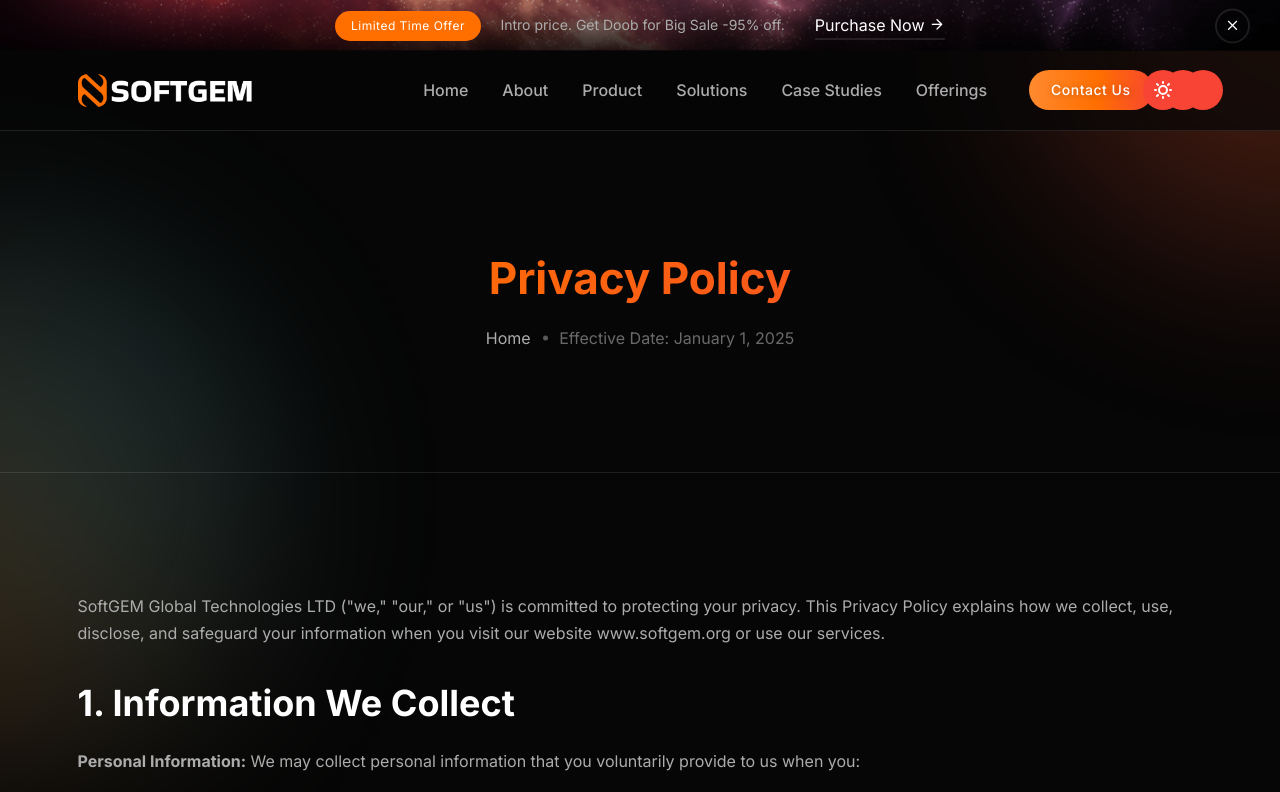
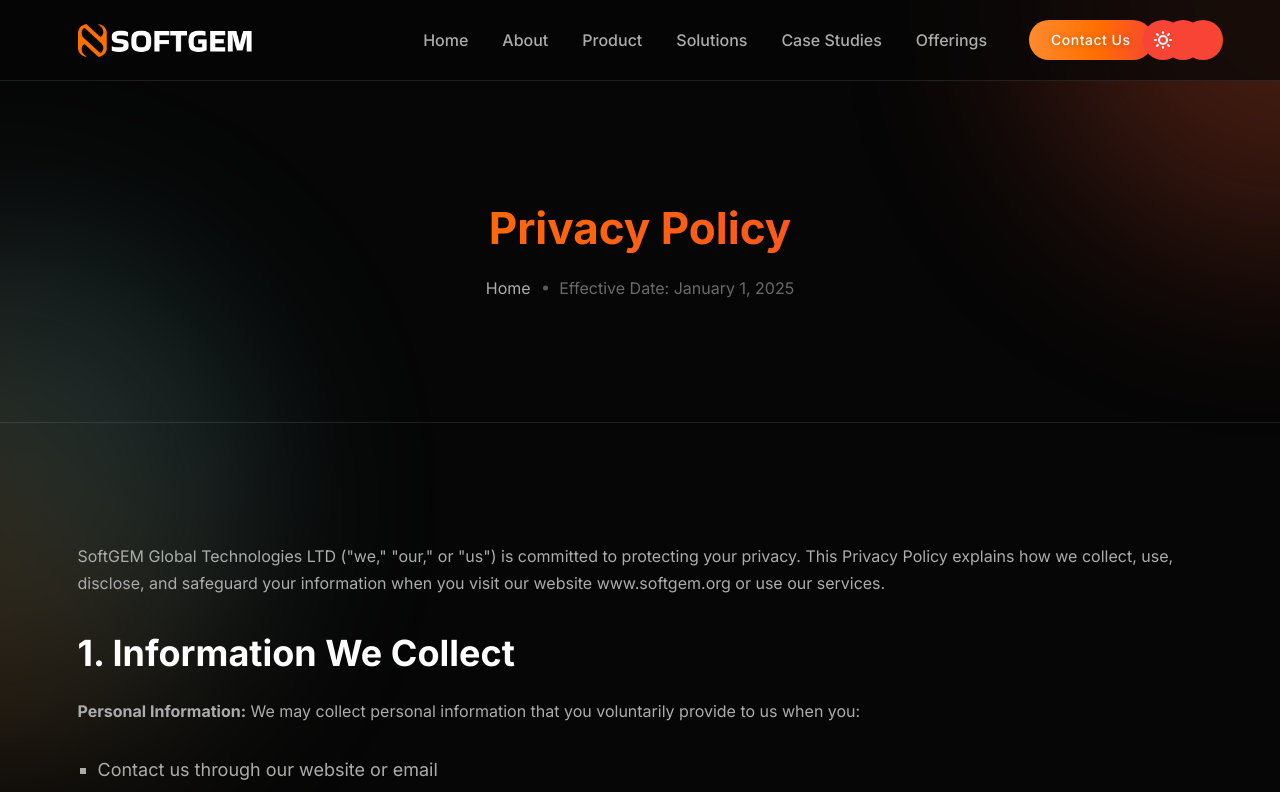
Before and after one commit to sinclair-t/softgem, a plain HTML site: page privacy-policy.html in a window 1280 px wide. Shown: the top 792 px of the page. Drawn offline with nearby package versions, Linux system fonts and the light colour scheme; some packages are replaced by stand-ins of ours; a script that the page names is missing; files whose address does not match are found by name.

Commit message:
Add files via upload

```diff
--- a/privacy-policy.html
+++ b/privacy-policy.html
@@ -22,34 +22,7 @@
 
 <body>
     <main class="page-wrapper">
-        <!-- Start Header Top Area  -->
-        <div class="header-top-news bg-image1">
-            <div class="wrapper">
-                <div class="container">
-                    <div class="row">
-                        <div class="col-lg-12">
-                            <div class="inner">
-                                <div class="content">
-                                    <span class="rainbow-badge">Limited Time Offer</span>
-                                    <span class="news-text">Intro price. Get Doob for Big Sale -95% off.</span>
-                                </div>
-                                <div class="right-button">
-                                    <a class="btn-read-more" href="https://themeforest.net/checkout/from_item/34133466?license=regular">
-                                        <span>Purchase Now <i class="feather-arrow-right"></i></span>
-                                    </a>
-                                </div>
-                            </div>
-                        </div>
-                    </div>
-                </div>
-            </div>
-            <div class="icon-close">
-                <button class="close-button bgsection-activation">
-                    <i class="feather-x"></i>
-                </button>
-            </div>
-        </div>
-        <!-- End Header Top Area  -->
+
         <!-- Start Header Area  -->
         <header class="rainbow-header header-default header-not-transparent header-sticky">
             <div class="container position-relative">
```
